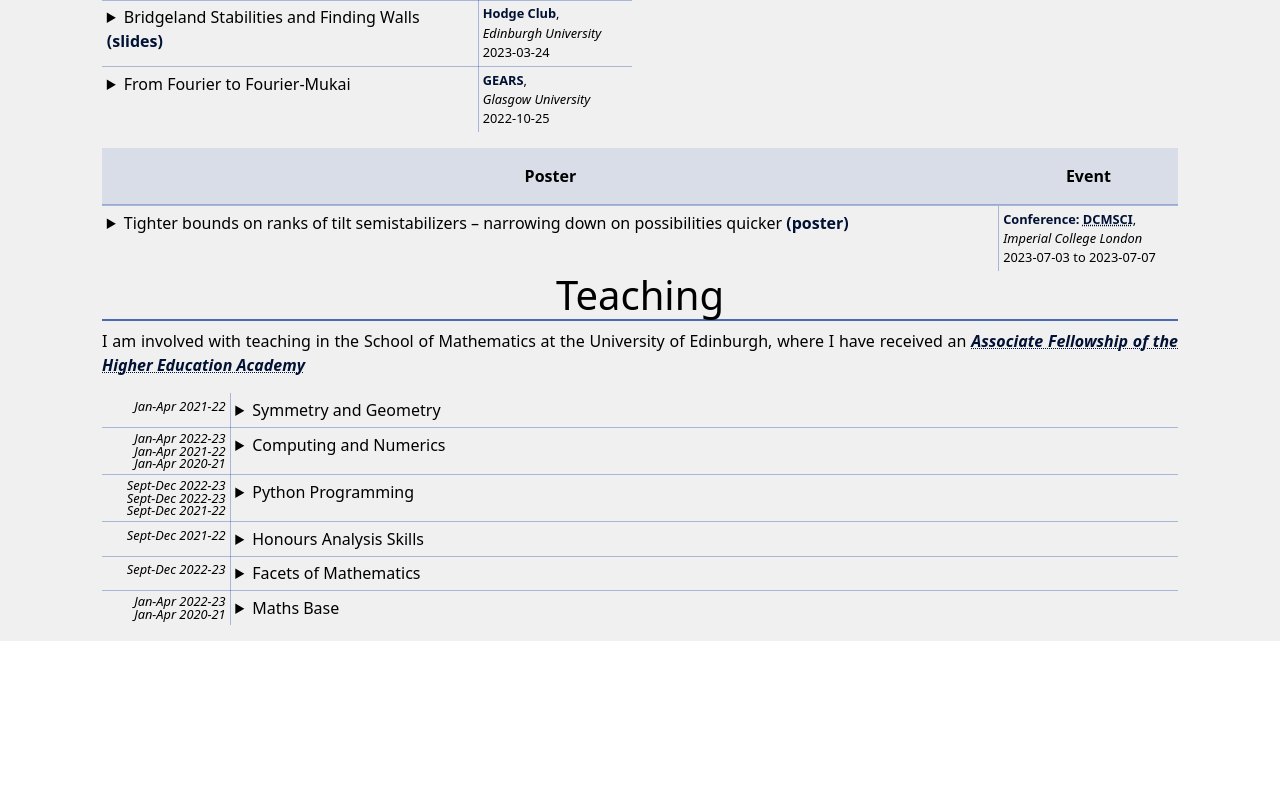
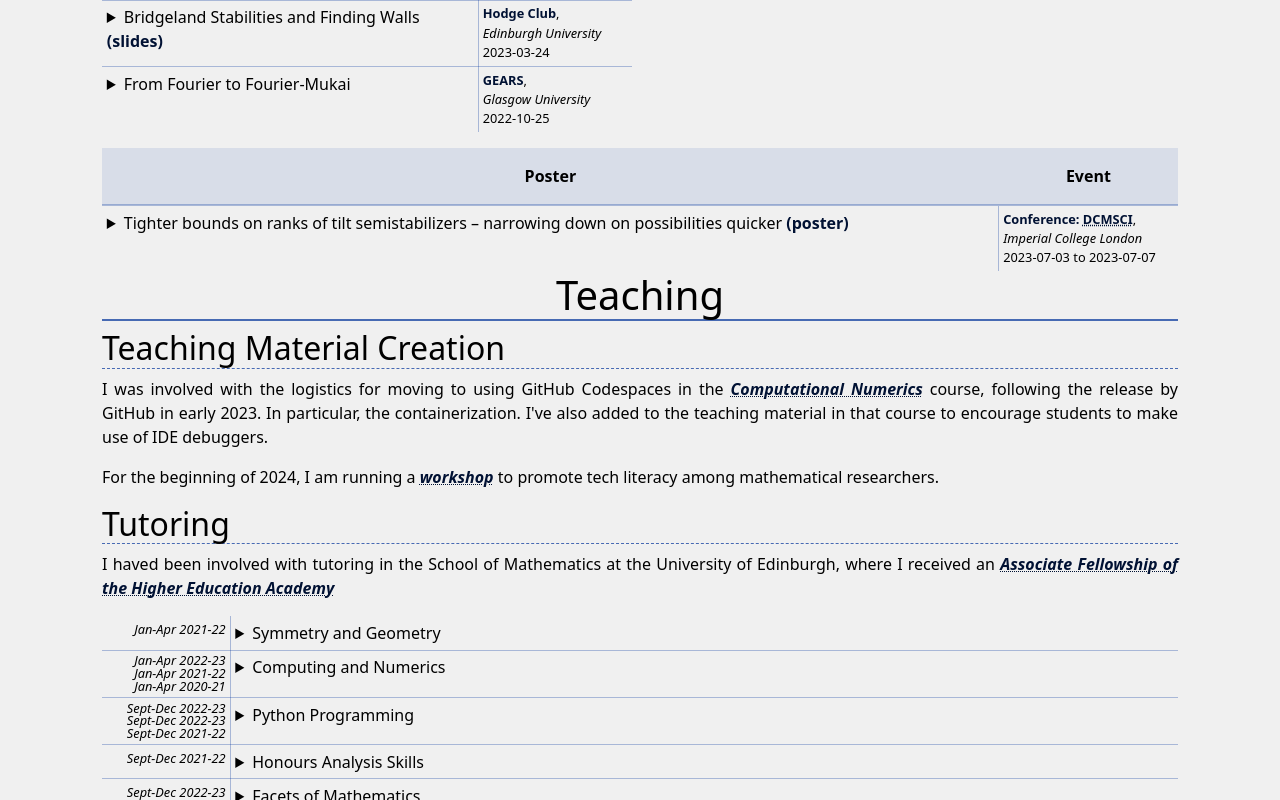
Before and after one commit to lnay/lnay, a SvelteKit app: page /experience in a window 1280 px wide. Shown: the part 509-1309 px from the top of the page. Before the commit the page ends 1150 px from the top, so only its background shows below. Built offline with nearby package versions, Linux system fonts and the light colour scheme.

Commit message:
Add to teaching section about content creation

```diff
--- a/src/routes/experience/+page.svelte
+++ b/src/routes/experience/+page.svelte
@@ -5,7 +5,6 @@
   import Posters from "$lib/Posters.svelte";
   let table_container_width: number = 800;
   $: split_tables = (table_container_width > 800)? true: false;
-  $: console.log(table_container_width, split_tables);
 </script>
 <svelte:head>
   <meta name="description" content="Luke Naylor's academic related experience" />
@@ -37,15 +36,31 @@
 
 <h1>Teaching</h1>
 
+<h2>Teaching Material Creation</h2>
 <p>
-I am involved with teaching in the School of Mathematics at the University of Edinburgh,
-where I have received an
+I was involved with the logistics for moving to using GitHub Codespaces in the
+<a href="http://www.drps.ed.ac.uk/23-24/dpt/cxmath08065.htm">Computational Numerics</a> course,
+following the release by GitHub in early 2023.
+In particular, the containerization.
+I've also added to the teaching material in that course to encourage students to make use of IDE debuggers.
+</p>
+<p>
+For the beginning of 2024, I am running a
+<a href="https://glams-professional-skills.github.io/website/">workshop</a>
+to promote tech literacy among mathematical researchers.
+</p>
+
+<h2>Tutoring</h2>
+<p>
+I haved been involved with tutoring in the School of Mathematics at the University of Edinburgh,
+where I received an
 <a href="https://www.ed.ac.uk/institute-academic-development/learning-teaching/cpd/teaching-award">
 Associate Fellowship of the Higher Education Academy
 </a>
 </p>
 
 <table border="1" frame="void" rules="all">
+
 <Teaching/>
 </table>
 <style lang="scss">
```
